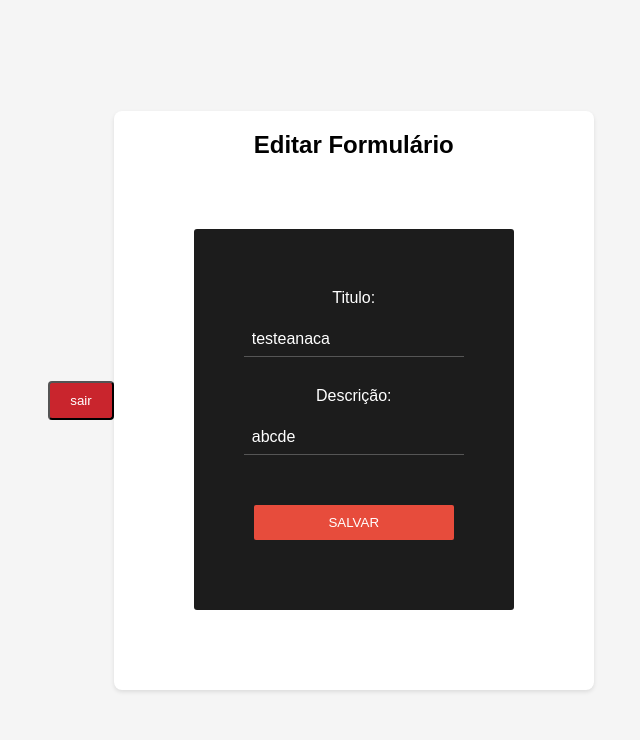
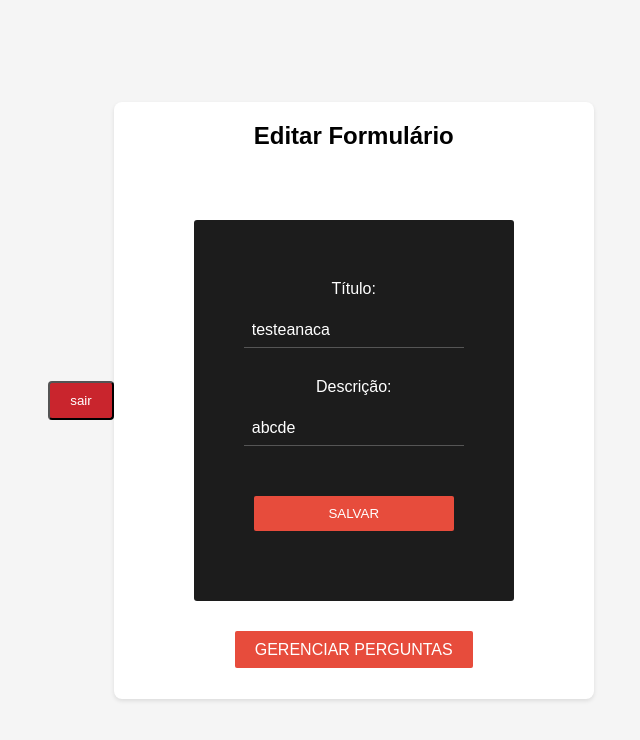
Before and after one commit to Mateus1711-ctrl/Sprint, a Django app: page /editar/1 in a window 1280 px wide. Shown: the top 740 px of the page, without its empty margins (319-959 px from the left). Run offline with Django 4.2, Linux system fonts and the light colour scheme; a user stored in the database is signed in; data comes from the database, SQL or seed files in the repository.

Commit message:
mostrar_perguntas

```diff
--- a/formulario/templates/formulario/editar_formulario.html
+++ b/formulario/templates/formulario/editar_formulario.html
@@ -7,17 +7,19 @@
     <form method="post" class="box">
         {% csrf_token %}
         <div class="input-container">
-            <label for="nome">Titulo:</label>
-            <input type="text" id="nome" name="nome" required class="input-container input" value="{{formulario.nome}}">
+            <label for="nome">Título:</label>
+            <input type="text" id="nome" name="nome" required class="input-container input" value="{{ formulario.nome }}">
         </div>
         <div class="input-container">
             <label for="descricao">Descrição:</label>
-            <input id="descricao" name="descricao" class="input-container input" value="{{formulario.descricao}}"></input>
-
+            <input type="text" id="descricao" name="descricao" required class="input-container input" value="{{ formulario.descricao }}">
         </div>
 
-        <button type="submit" class="btn">salvar</button>
+        <!-- Botão para salvar as alterações do formulário -->
+        <button type="submit" class="btn">Salvar</button>
     </form>
+
+    <a href="{% url 'perguntas_forms' formulario.id %}" class="btn">Gerenciar Perguntas</a>
 </main>
 
 {% endblock %}
--- a/formulario/urls.py
+++ b/formulario/urls.py
@@ -14,5 +14,6 @@
     path('perguntas-feitas/', views.perguntas_feitas, name='perguntas_feitas') ,
     path('listagem-perguntas/', views.listagem_perguntas, name='listagem_perguntas'),
     path('editar/<int:id_formulario>',views.edita_formulario,name='editar') ,
-    path('deletar-pergunta/<int:id_pergunta>',views.deletar_perguntas,name='deletar_pergunta')
+    path('deletar-pergunta/<int:id_pergunta>',views.deletar_perguntas,name='deletar_pergunta'),
+    path('perguntas_forms/<int:id_formulario>', views.listagem_perg_em_forms, name='perguntas_forms')
 ]
--- a/formulario/views.py
+++ b/formulario/views.py
@@ -75,6 +75,18 @@
     else :
         return render(request, 'perguntas/pergunta_de_texto.html')
 
+
+
+@login_required
+def listagem_perg_em_forms(request, id_formulario):
+    perguntas = Perguntas.objects.all()
+    print(perguntas)
+    print("aaaaaaaaaaaa")
+    return render(request, 'formulario/perguntas_form.html', {'perguntas_de_texto': perguntas})
+
+
+
+
 @login_required
 def perguntas_feitas(request):
    return render(request, 'perguntas/perguntas_feitas.html')
```
Also changed, not shown: formulario/templates/formulario/perguntas_form.html (added, +16 -0 lines).
